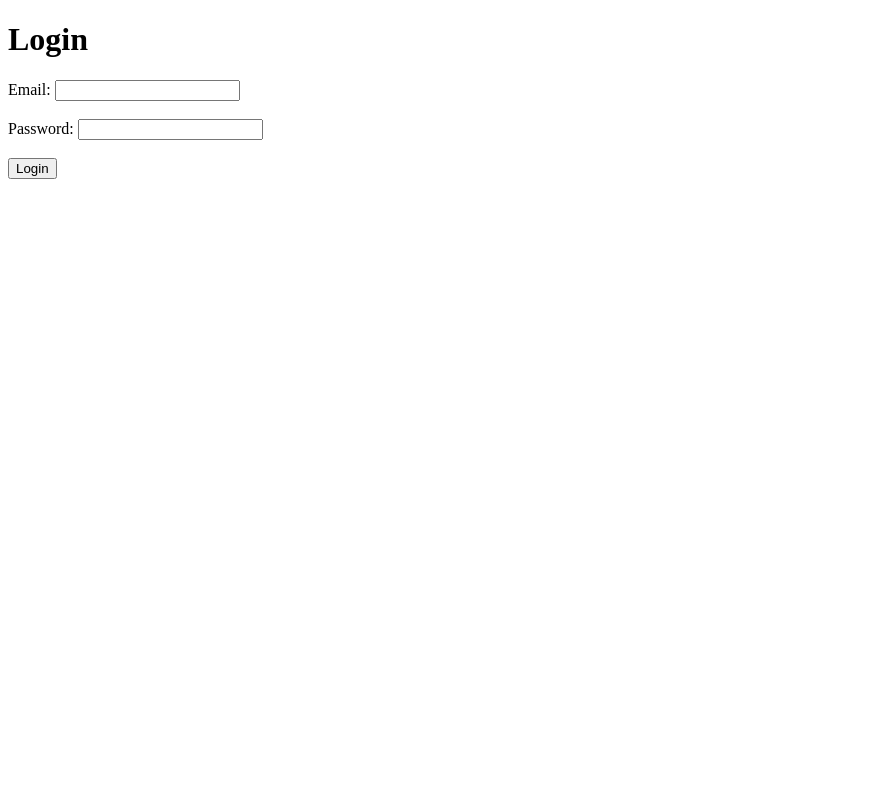
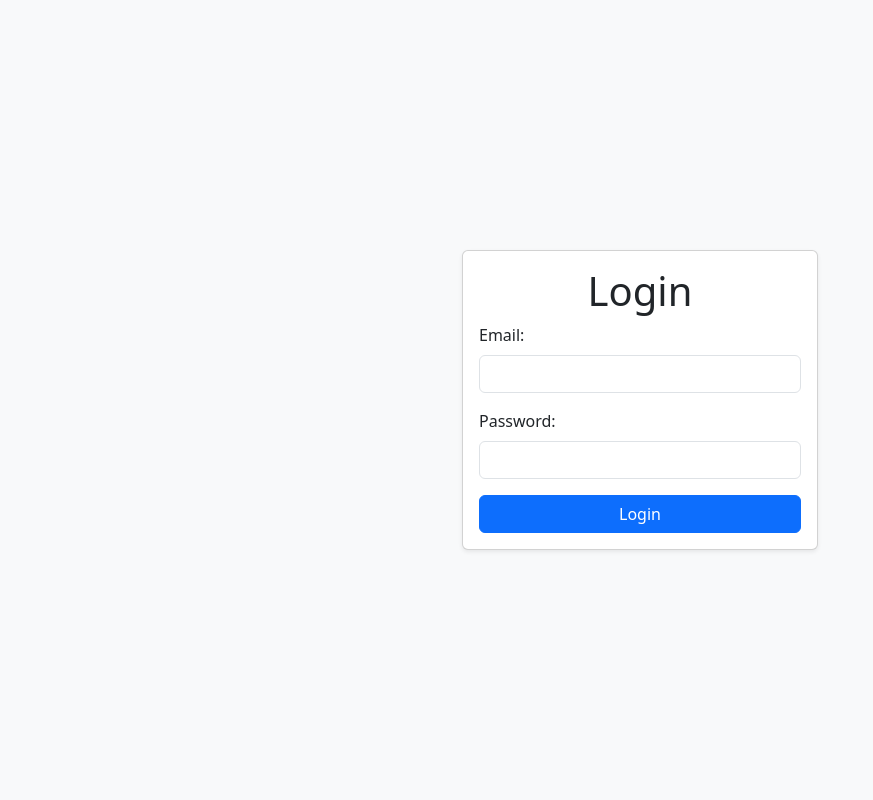
Before and after one commit to raze-afk/Flask_ENT, a Flask app: page /login in a window 1280 px wide. Shown: the whole page, without its empty margins (0-873 px from the left). Run offline with Flask 3, Linux system fonts and the light colour scheme; parts of the project's set-up code (start-up, migrations or seed data) failed here and were passed over.

Commit message:
bootstrap for login

```diff
--- a/app/routes/auth_routes.py
+++ b/app/routes/auth_routes.py
@@ -6,7 +6,7 @@ bp = Blueprint('auth_routes', __name__)
 
 @bp.route('/', methods=['GET'])
 def home():
-    return '<h1>API Utilisateurs</h1><p>Bienvenue sur l\'API Flask.</p>'
+    return redirect(url_for('auth_routes.login'))
 
 @bp.route('/login', methods=['GET', 'POST'])
 def login():
--- a/app/templates/login.html
+++ b/app/templates/login.html
@@ -5,24 +5,46 @@
     <meta charset="UTF-8">
     <meta name="viewport" content="width=device-width, initial-scale=1.0">
     <title>Login</title>
+    <!-- Bootstrap CSS -->
+    <link href="https://cdn.jsdelivr.net/npm/bootstrap@5.3.0/dist/css/bootstrap.min.css" rel="stylesheet">
 </head>
-<body>
-    <h1>Login</h1>
+<body class="d-flex justify-content-center align-items-center vh-100 bg-light">
+    <div class="container">
+        <div class="row justify-content-center">
+            <div class="col-md-4">
+                <div class="card shadow-sm">
+                    <div class="card-body">
+                        <h1 class="text-center">Login</h1>
                         <form method="POST" action="{{ url_for('auth_routes.login') }}">
-        <label for="email">Email:</label>
-        <input type="email" id="email" name="email" required><br><br>
-        <label for="password">Password:</label>
-        <input type="password" id="password" name="password" required><br><br>
-        <button type="submit">Login</button>
+                            <div class="mb-3">
+                                <label for="email" class="form-label">Email:</label>
+                                <input type="email" class="form-control" id="email" name="email" required>
+                            </div>
+                            <div class="mb-3">
+                                <label for="password" class="form-label">Password:</label>
+                                <input type="password" class="form-control" id="password" name="password" required>
+                            </div>
+                            <button type="submit" class="btn btn-primary w-100">Login</button>
                         </form>
                         {% with messages = get_flashed_messages(with_categories=true) %}
                           {% if messages %}
-        <ul>
+                            <div class="mt-3">
                                 {% for category, message in messages %}
-          <li class="{{ category }}">{{ message }}</li>
+                                  <div class="alert alert-{{ category }} alert-dismissible fade show" role="alert">
+                                      {{ message }}
+                                      <button type="button" class="btn-close" data-bs-dismiss="alert" aria-label="Close"></button>
+                                  </div>
                                 {% endfor %}
-        </ul>
+                            </div>
                           {% endif %}
                         {% endwith %}
+                    </div>
+                </div>
+            </div>
+        </div>
+    </div>
+
+    <!-- Bootstrap JS -->
+    <script src="https://cdn.jsdelivr.net/npm/bootstrap@5.3.0/dist/js/bootstrap.bundle.min.js"></script>
 </body>
 </html>
```
Lines whose indentation alone changed are shown as unchanged.
